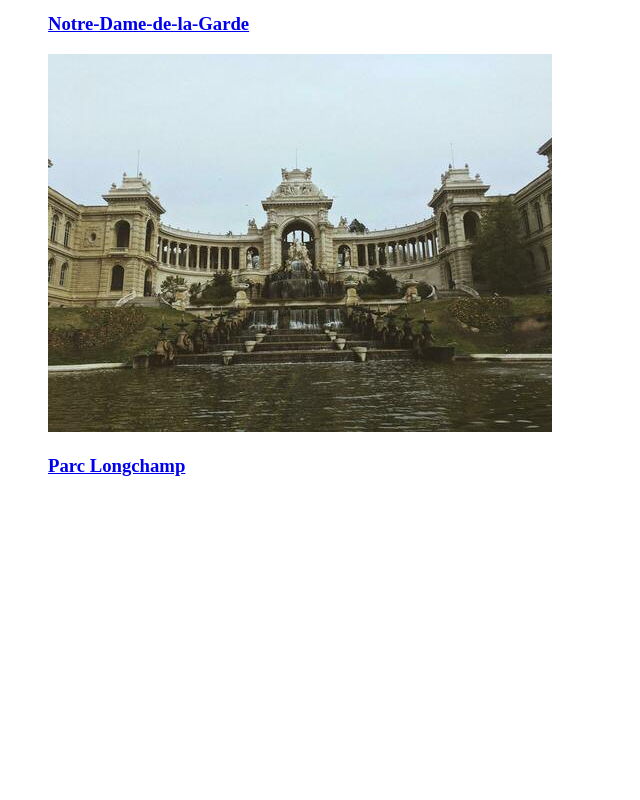
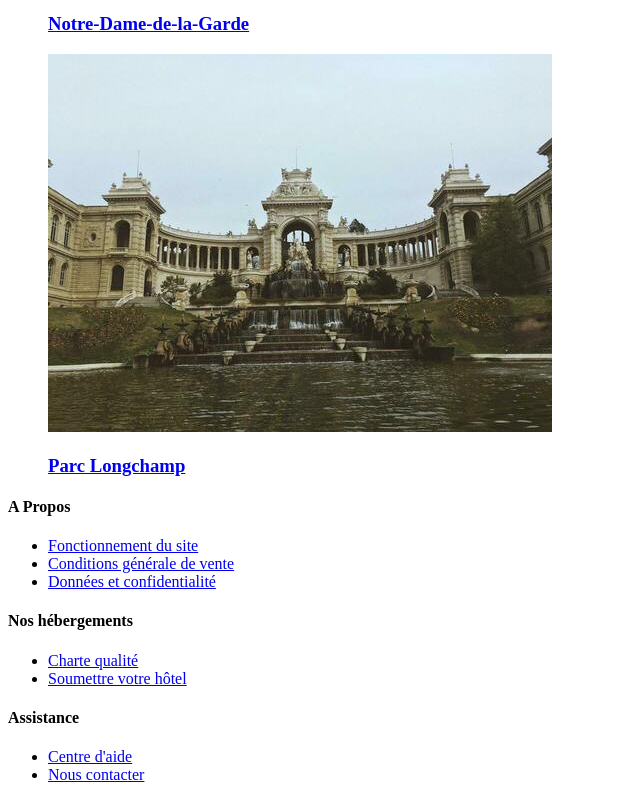
Before and after one commit to SouleymanCDW/CONTEDITWITIADES_2_16042021, a plain HTML site: page index.html in a window 1280 px wide. Shown: the part 8654-9454 px from the top of the page, without its empty margins (0-640 px from the left). Before the commit the page ends 9149 px from the top, so only its background shows below. Drawn offline with Linux system fonts and the light colour scheme.

Commit message:
Add footer
fin de mon code html

```diff
--- a/index.html
+++ b/index.html
@@ -256,6 +256,43 @@
                 </figure>
             </div>
         </section>
-
+        <footer>
+            <div class="leftfooter">
+                <h4>A Propos</h4>
+                <ul>
+                    <li>
+                        <a href="#">Fonctionnement du site</a>
+                    </li>
+                    <li>
+                        <a href="#">Conditions générale de vente</a>
+                    </li>
+                    <li>
+                        <a href="#">Données et confidentialité</a>
+                    </li>
+                </ul>
+            </div>
+            <div class="midfooter">
+                <h4>Nos hébergements</h4>
+                <ul>
+                    <li>
+                        <a href="#">Charte qualité</a>
+                    </li>
+                    <li>
+                        <a href="#">Soumettre votre hôtel</a>
+                    </li>
+                </ul>
+            </div>
+            <div class="rightfooter">
+                <h4>Assistance</h4>
+                <ul>
+                    <li>
+                        <a href="#">Centre d'aide</a>
+                    </li>
+                    <li>
+                        <a href="#">Nous contacter</a>
+                    </li>
+                </ul>
+            </div>
+        </footer>
     </body>
 </html>
```
